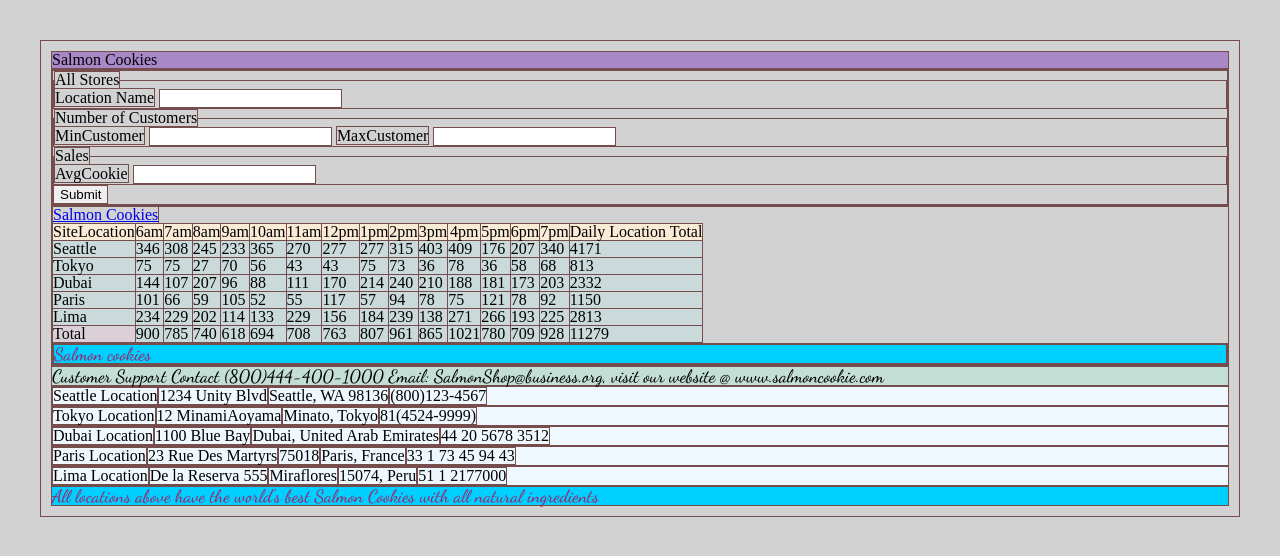
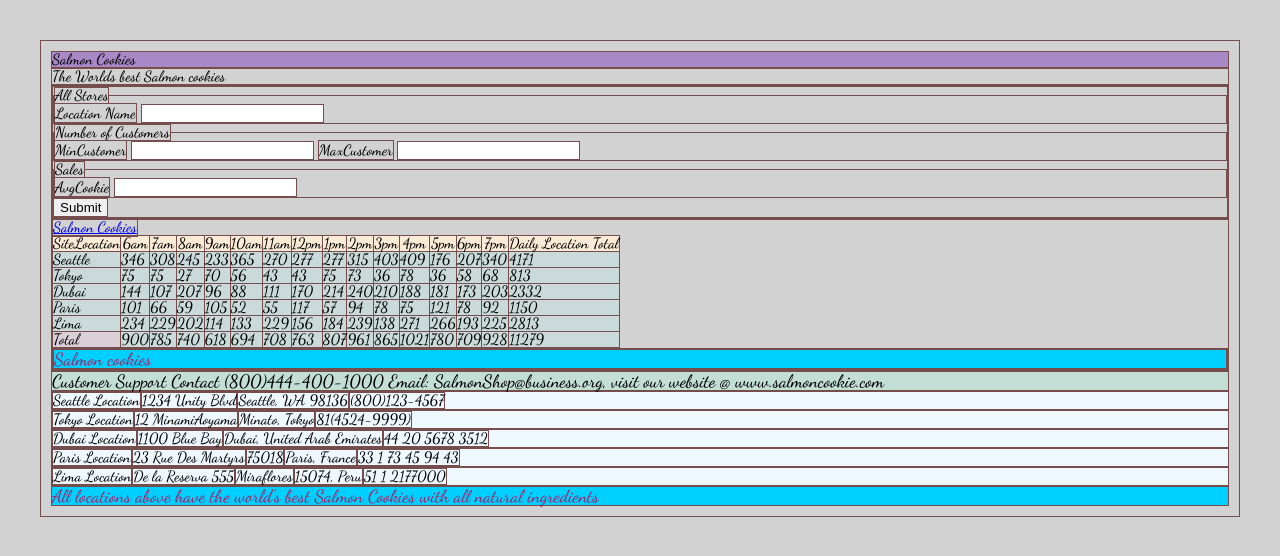
Before and after one commit to dalexscully/cookie-stand1, a plain HTML site: page sales.html in a window 1280 px wide. Drawn offline with Linux system fonts and the light colour scheme.

Commit message:
Updated file

```diff
--- a/sales.html
+++ b/sales.html
@@ -5,10 +5,22 @@
   <title>Salmon Cookie Sales</title>
   <link rel="stylesheet" href="css/reset.css">
   <link rel="stylesheet" href="css/style.css">
+  <link rel="preconnect" href="https://fonts.googleapis.com">
+  <link rel="preconnect" href="https://fonts.gstatic.com" crossorigin>
+  <link href="https://fonts.googleapis.com/css2?family=Dancing+Script:wght@500&display=swap" rel="stylesheet">
 </head>
+
+<style>
+  body {
+    font-family: 'Dancing Script', cursive;
+    font-size: 15px;
+    text-shadow: 1px #aaa;
+  }
+</style>
 
 <body>
   <h1>Salmon Cookies</h1>
+  <div>The Worlds best Salmon cookies</div>
 
   <main>
     <form id="allStores-form">
@@ -33,7 +45,7 @@
         <label for="AvgCookie">AvgCookie</label>
         <input id="AvgCookie" type="number" name="AvgCookie">
       </fieldset>
-        <button type="submit">Submit</button>
+      <button type="submit">Submit</button>
 
     </form>
     <section id="allStores"></section>
@@ -54,7 +66,8 @@
 
   <script src="./js/app.js"></script>
 </body>
-<p>Customer Support Contact (800)444-400-1000 Email: SalmonShop@business.org, visit our website @ www.salmoncookie.com</p>
+<p>Customer Support Contact (800)444-400-1000 Email: SalmonShop@business.org, visit our website @ www.salmoncookie.com
+</p>
 <ul id="icon">
   <li>Seattle Location</li>
   <li>1234 Unity Blvd</li>
```
